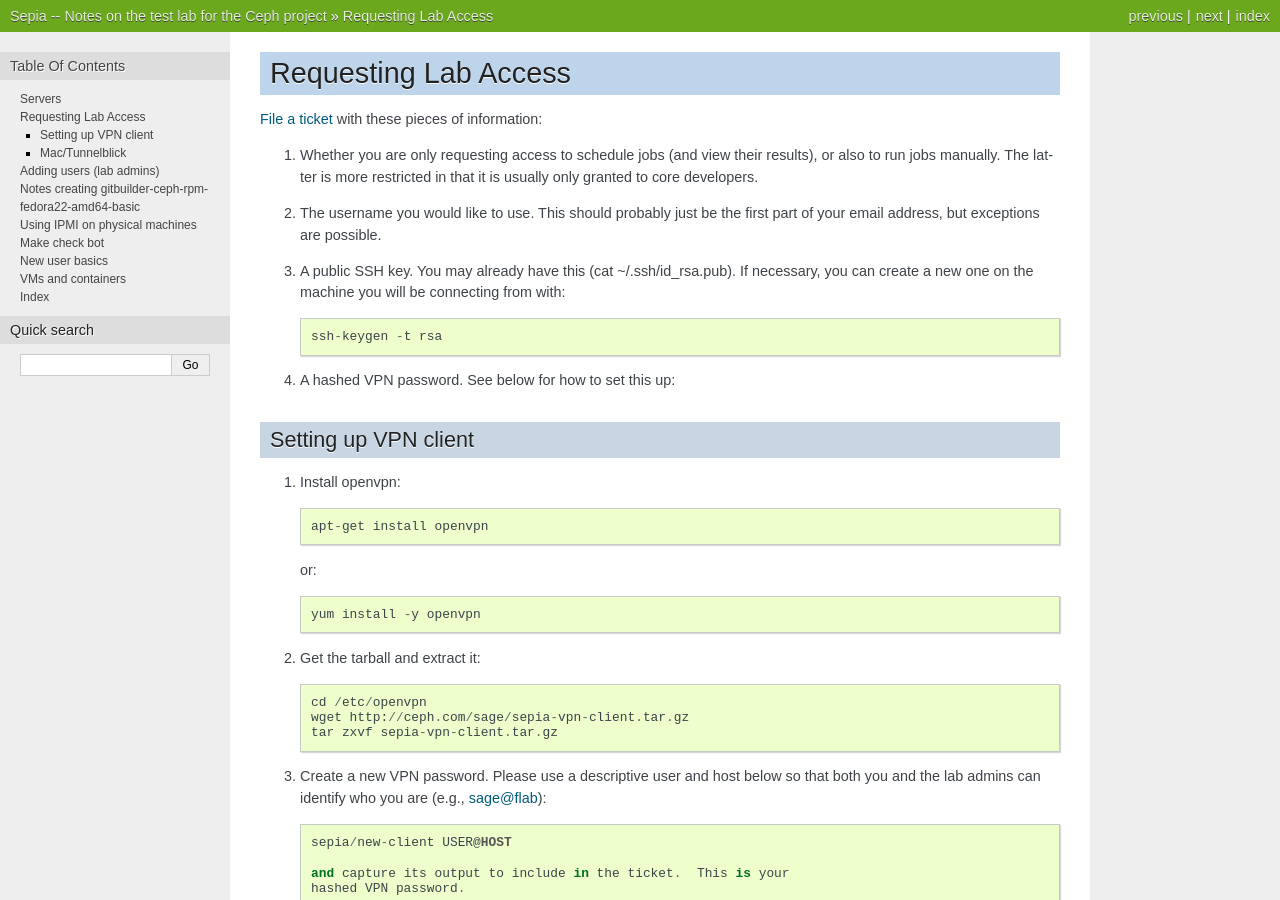
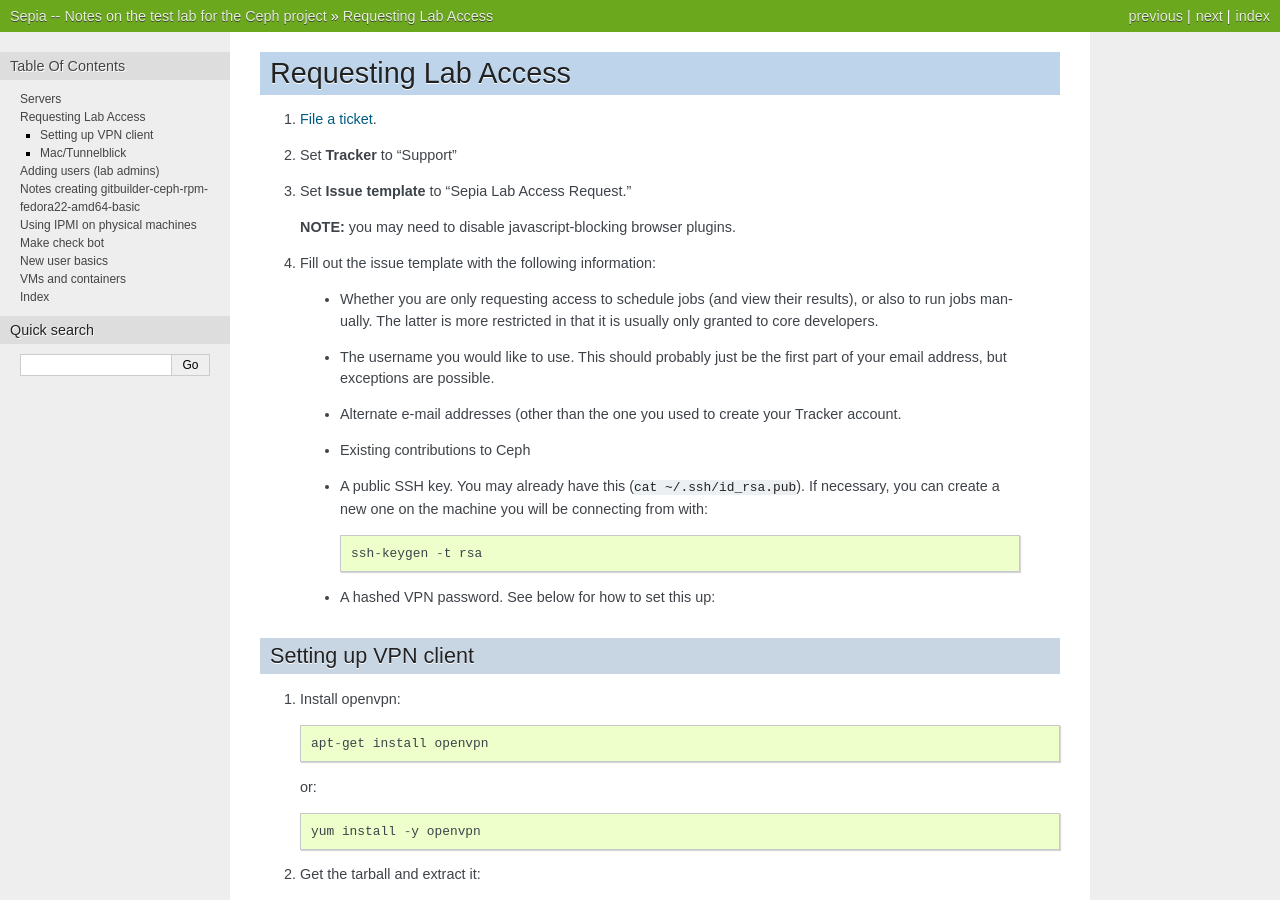
Before and after one commit to ceph/sepia, a Sphinx documentation site: the page built from doc/adding_users.rst, in a window 1280 px wide and 900 px high. Built offline with Sphinx 7.4.7, drawn with Linux system fonts in a browser that asks for light colours.

Commit message:
Update Access Request instructions for Redmine Issue Template use
Signed-off-by: David Galloway <dgallowa@redhat.com>

```diff
--- a/doc/adding_users.rst
+++ b/doc/adding_users.rst
@@ -1,23 +1,35 @@
 Requesting Lab Access
 =====================
 
-`File a ticket <http://tracker.ceph.com/projects/lab/issues/new>`_ with these
-pieces of information:
+#. `File a ticket <http://tracker.ceph.com/projects/lab/issues/new>`_.
 
-#. Whether you are only requesting access to schedule jobs (and view their
-   results), or also to run jobs manually. The latter is more restricted in
-   that it is usually only granted to core developers.
+#. Set **Tracker** to "Support"
 
-#. The username you would like to use. This should probably just be the first
-   part of your email address, but exceptions are possible.
+#. Set **Issue template** to "Sepia Lab Access Request."
 
-#. A public SSH key.  You may already have this (cat
-   ~/.ssh/id_rsa.pub).  If necessary, you can create a new one on the
-   machine you will be connecting from with::
+   **NOTE:** you may need to disable javascript-blocking browser plugins.
 
-    ssh-keygen -t rsa
+#. Fill out the issue template with the following information:
 
-#. A hashed VPN password.  See below for how to set this up:
+  *  Whether you are only requesting access to schedule jobs (and view their
+     results), or also to run jobs manually. The latter is more restricted in
+     that it is usually only granted to core developers.
+
+  *  The username you would like to use. This should probably just be the first
+     part of your email address, but exceptions are possible.
+
+  *  Alternate e-mail addresses (other than the one you used to create your
+     Tracker account.
+
+  *  Existing contributions to Ceph
+
+  *  A public SSH key.  You may already have this (``cat
+     ~/.ssh/id_rsa.pub``).  If necessary, you can create a new one on the
+     machine you will be connecting from with::
+
+      ssh-keygen -t rsa
+
+  *  A hashed VPN password.  See below for how to set this up:
 
 Setting up VPN client
 ---------------------
```
